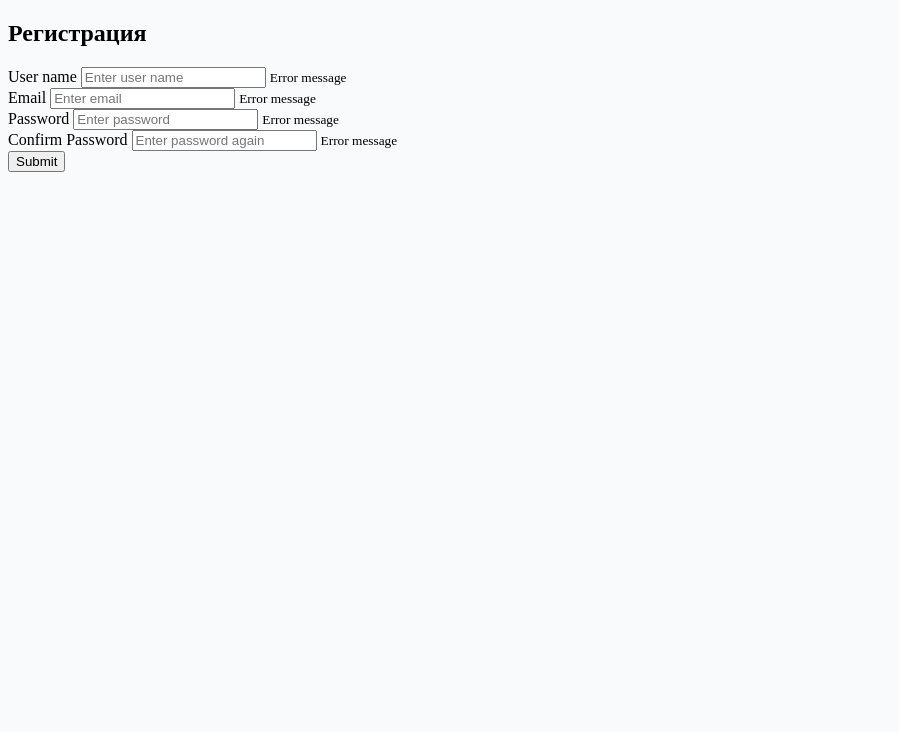
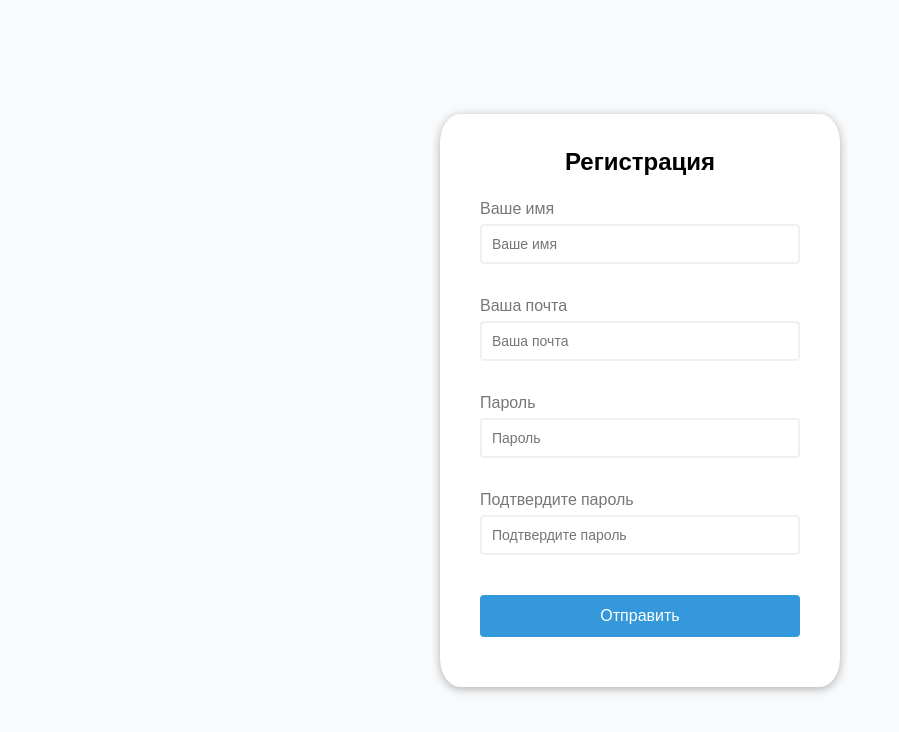
Before and after one commit to Andrey4min/Project-1-Register-With-Us, a plain HTML site: page Index.html in a window 1280 px wide. Shown: the whole page, without its empty margins (0-899 px from the left). Drawn offline with nearby package versions, Linux system fonts and the light colour scheme.

Commit message:
add style form

```diff
--- a/Index.html
+++ b/Index.html
@@ -14,26 +14,26 @@
         <form id="form" class="form">
             <h2>Регистрация</h2>
             <div class="form-control">
-                <label for="user name">User name</label>
-                <input type="text" id="username" placeholder="Enter user name">
+                <label for="user name">Ваше имя</label>
+                <input type="text" id="username" placeholder="Ваше имя">
                 <small>Error message</small>
             </div>
             <div class="form-control">
-                <label for="email">Email</label>
-                <input type="text" id="email" placeholder="Enter email">
+                <label for="email">Ваша почта</label>
+                <input type="text" id="email" placeholder="Ваша почта">
                 <small>Error message</small>
             </div>
             <div class="form-control">
-                <label for="password">Password</label>
-                <input type="password" id="paswword" placeholder="Enter password">
+                <label for="password">Пароль</label>
+                <input type="password" id="paswword" placeholder="Пароль">
                 <small>Error message</small>
             </div>
             <div class="form-control">
-                <label for="password2">Confirm Password</label>
-                <input type="text" id="password2" placeholder="Enter password again">
+                <label for="password2">Подтвердите пароль</label>
+                <input type="text" id="password2" placeholder="Подтвердите пароль">
                 <small>Error message</small>
             </div>
-            <button>Submit</button>
+            <button>Отправить</button>
         </form>
     </div>
 
--- a/style.css
+++ b/style.css
@@ -1,10 +1,99 @@
 @import url('https://fonts.googleapis.com/css2?family=Open+Sans:ital,wght@0,300..800;1,300..800&display=swap');
 
+:root {
+    --succes-color: #2ecc71;
+    --error-color: #cc2e2e;
+}
+
+/* рамка для всего */
 * {
     box-sizing: border-box;
 }
 
 body {
     background-color: #f9fafb;
-    font-family: 'Open Sans' sans-serif;
+    font-family: 'Open Sans', sans-serif;
+    display: flex;
+    align-items: center;
+    justify-content: center;
+    min-height: 100vh;
+    margin: 0;
 }
+
+.container {
+    background-color: #fff;
+    border-radius: 5%;
+    box-shadow: 0 2px 10px rgba(0, 0, 0, 0.3);
+    width: 400px;
+}
+
+h2 {
+    text-align: center;
+    margin: 0 0 20px;
+}
+
+.form {
+    padding: 30px 40px;
+}
+
+.form-control {
+    margin-bottom: 10px;
+    padding-bottom: 20px;
+    position: relative;
+}
+
+.form-control label {
+    color: #777;
+    display: block;
+    margin-bottom: 5px;
+}
+
+.form-control input {
+    border: 2px solid #f0f0f0;
+    border-radius: 4px;
+    display: block;
+    width: 100%;
+    padding: 10px;
+    font-size: 14px;
+}
+
+/*убираем контур в поле ввода и ставим #777 */
+.form-control input:focus {
+    outline: 0px;
+    border-color: #777;
+}
+
+.form-control.succes input {
+    border-color: var(--succes-color);
+}
+
+.form-control.Error input {
+    border-color: var(--error-color);
+}
+
+.form-control small {
+    color: var(--error-color);
+    position: absolute;
+    bottom: 0;
+    left: 0;
+    visibility: hidden;
+    display: none;
+}
+
+.form-control.Error small {
+    visibility: visible;
+}
+
+.form button {
+    cursor: pointer;
+    background-color: #3498db;
+    border: 2px solid #3498db;
+    border-radius: 4px;
+    color: white;
+    display: block;
+    font-size: 16px;
+    margin: 20px 0px;
+    padding: 10px;
+    width: 100%;
+
+}
```
